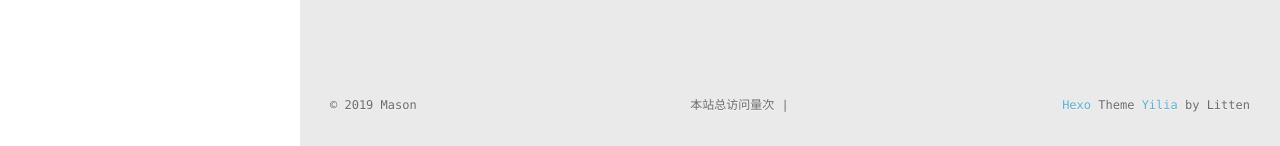
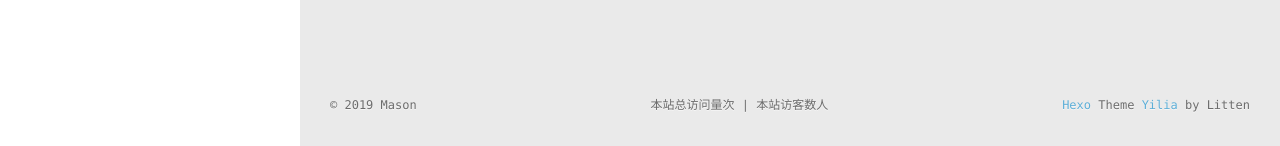
Before and after one commit to YCTLYSLX/YCTLYSLX.github.io, a plain HTML site: page tags/随笔/index.html in a window 1280 px wide. Shown: the part 654-800 px from the top of the page. Drawn offline with Linux system fonts and the light colour scheme; some packages are replaced by stand-ins of ours; no server answers; a script that the page names is missing.

Commit message:
Site updated: 2019-08-30 17:01:45

```diff
--- a/tags/随笔/index.html
+++ b/tags/随笔/index.html
@@ -244,11 +244,11 @@
   </div>
 
         <!-- 不蒜子统计 -->
-        <span id="busuanzi_container_site_pv">
+        <span >
                 本站总访问量<span id="busuanzi_value_site_pv"></span>次
         </span>
         <span class="post-meta-divider">|</span>
-        <span id="busuanzi_container_site_uv" style='display:none'>
+        <span >
                 本站访客数<span id="busuanzi_value_site_uv"></span>人
         </span>
         <script async src="https://busuanzi.ibruce.info/busuanzi/2.3/busuanzi.pure.mini.js"></script>
```
Also changed, not shown: 2019/08/29/Docker学习笔记/index.html (+2 -2 lines), 2019/08/29/MySQL学习笔记/index.html (+2 -2 lines), 2019/08/29/spring注解驱动开发/index.html (+2 -2 lines), 2019/08/30/Hexo搭建个人博客/index.html (+2 -2 lines), archives/2019/08/index.html (+2 -2 lines), archives/2019/index.html (+2 -2 lines), archives/index.html (+2 -2 lines), categories/Linux-运维/index.html (+2 -2 lines), categories/Spring/index.html (+2 -2 lines), categories/数据库/index.html (+2 -2 lines), index.html (+2 -2 lines).
